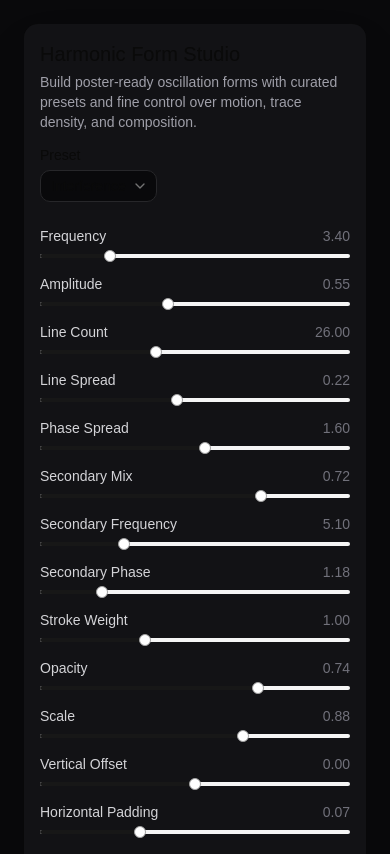
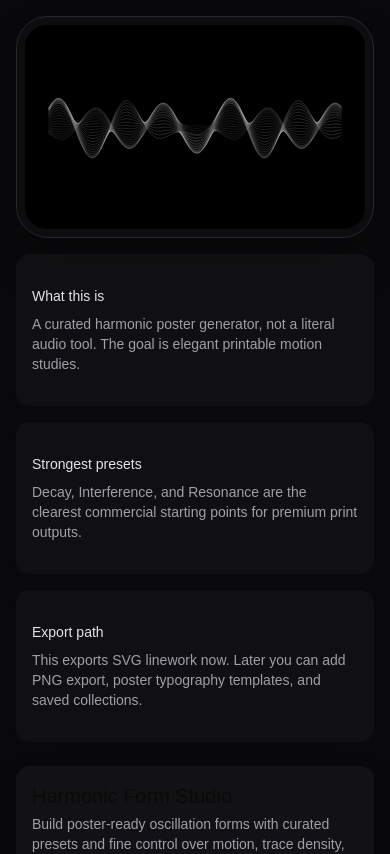
Before and after one commit to jamiedavo/harmonic-form-studio, a React (Vite) app: page / in a window 390 px wide. Shown: the top 854 px of the page. Built offline with nearby package versions, Linux system fonts and the light colour scheme.

Commit message:
Show preview first on mobile

```diff
--- a/src/App.jsx
+++ b/src/App.jsx
@@ -393,8 +393,8 @@ export default function App() {
 
   return (
     <div className="min-h-screen bg-zinc-950 text-zinc-100">
-      <div className="mx-auto grid max-w-7xl gap-6 p-6 lg:grid-cols-[360px_1fr]">
-        <Card className="border-zinc-800 bg-zinc-900/70 shadow-2xl shadow-black/30 backdrop-blur">
+      <div className="mx-auto grid max-w-7xl gap-6 p-4 md:p-6 lg:grid-cols-[360px_1fr]">
+        <Card className="order-2 border-zinc-800 bg-zinc-900/70 shadow-2xl shadow-black/30 backdrop-blur lg:order-1">
           <CardHeader>
             <CardTitle className="text-xl">Harmonic Form Studio</CardTitle>
             <p className="text-sm text-zinc-400">
@@ -456,8 +456,8 @@ export default function App() {
           </CardContent>
         </Card>
 
-        <div className="space-y-4">
-          <div className="rounded-[2rem] border border-zinc-800 bg-zinc-900/30 p-4 shadow-2xl shadow-black/30">
+        <div className="order-1 space-y-4 lg:order-2">
+          <div className="rounded-[2rem] border border-zinc-800 bg-zinc-900/30 p-2 md:p-4 shadow-2xl shadow-black/30">
             <HarmonicSvg settings={settings} title={title} subtitle={subtitle} />
           </div>
           <div className="grid gap-4 md:grid-cols-3">
```
